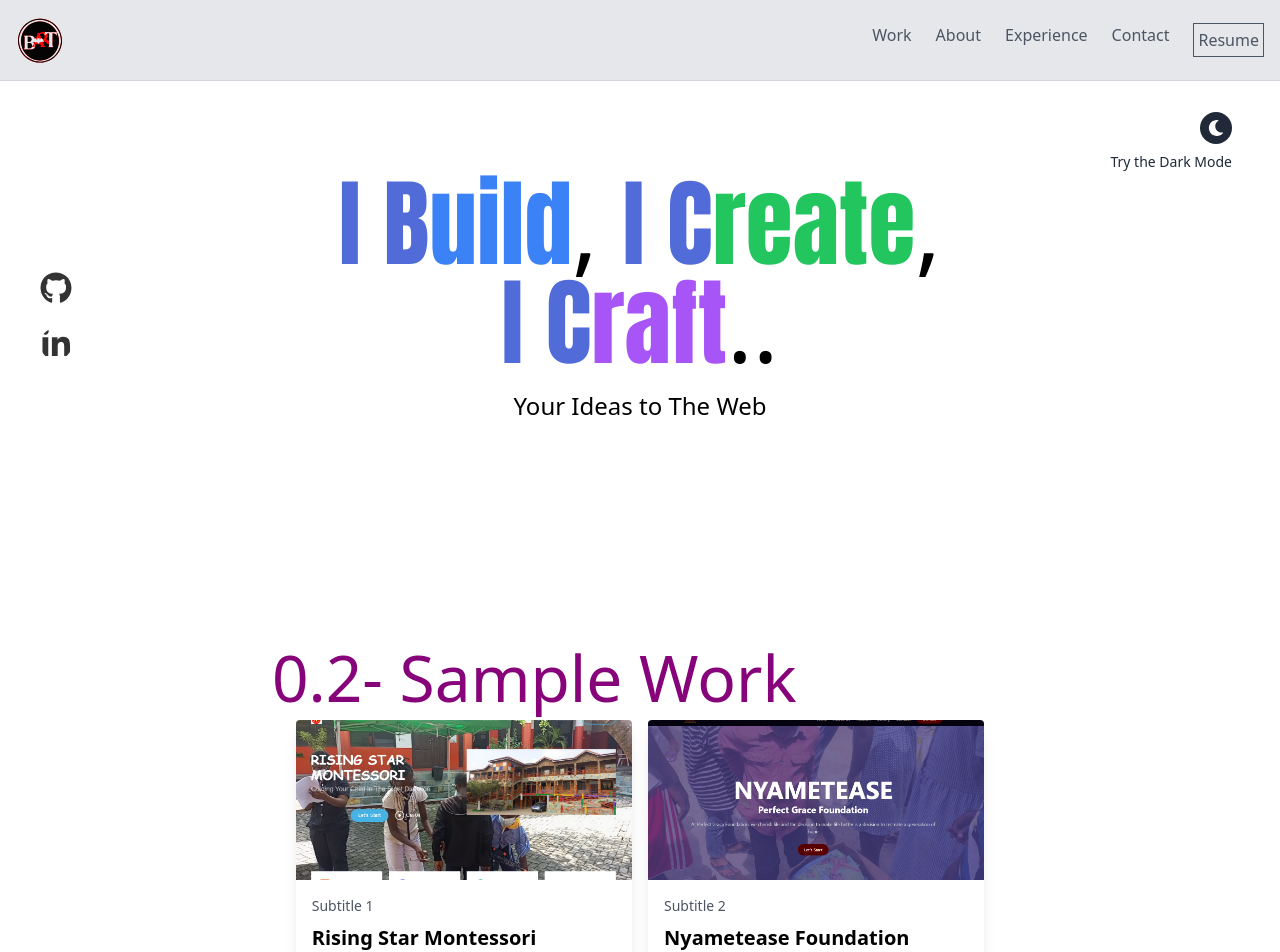
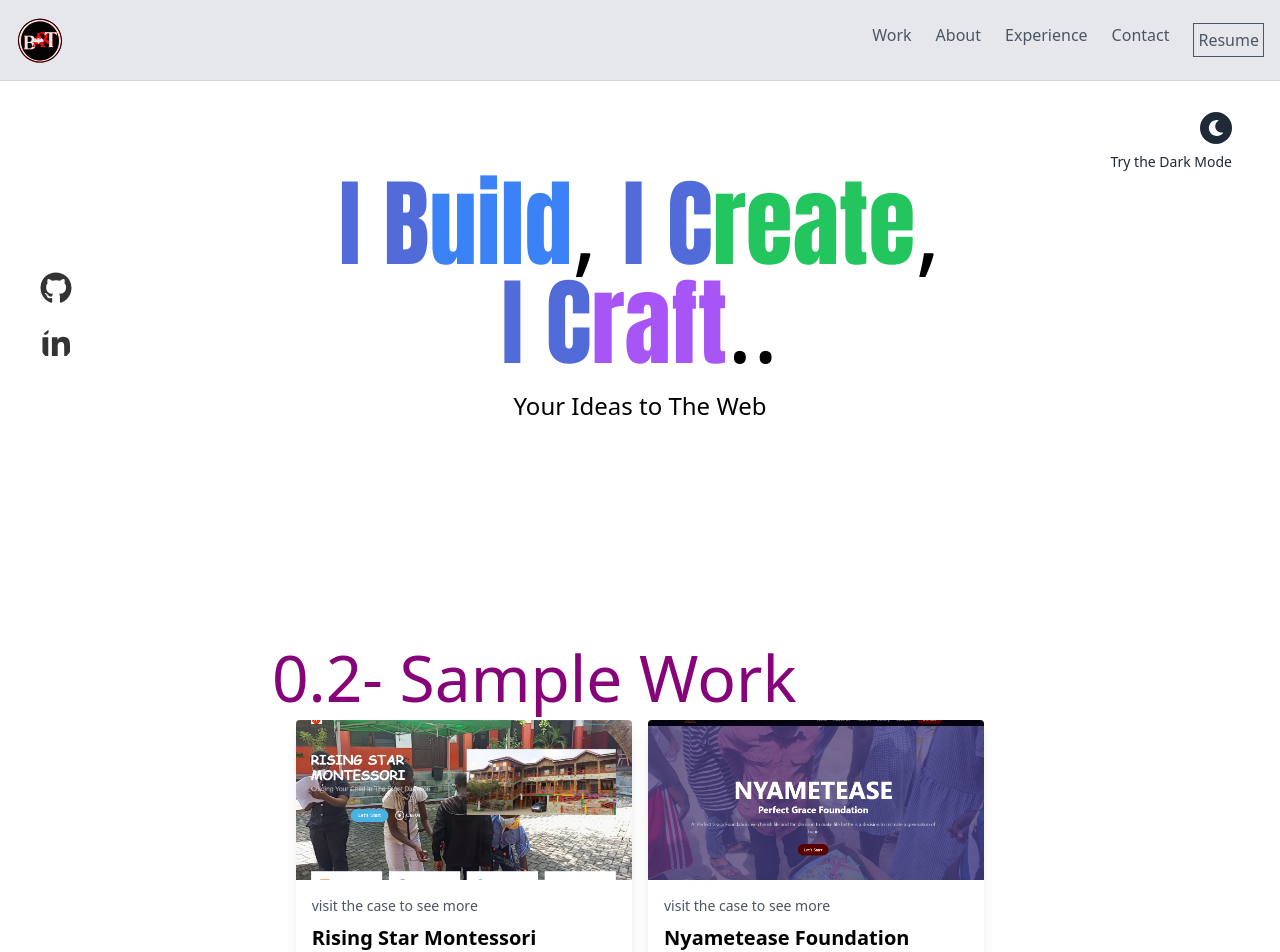
Before and after one commit to Bart-Plange/portfolioV2, a React (Vite) app: page / in a window 1280 px wide. Shown: the top 952 px of the page. Built offline with nearby package versions, Linux system fonts and the light colour scheme.

Commit message:
done without testimony section

```diff
--- a/src/components/Layout.jsx
+++ b/src/components/Layout.jsx
@@ -8,10 +8,10 @@ const Layout = ({ children, toggleDarkMode }) => {
   };
 
   return (
-    <div className="flex dark:bg-darkBackground">
+    <div className="dark:bg-darkBackground">
       {/* Conditionally render SideIcons based on screen size */}
       {!isMobileView() && <SideIcons />}
-      <div className="flex-1 relative">
+      <div>
         <Header />
         {children}
         <Footer />
--- a/src/components/Footer.jsx
+++ b/src/components/footer/Footer.jsx
@@ -1,7 +1,8 @@
-import Logo from '../assets/bartlogo.svg'
+import './footer.css';
+import Logo from '../../assets/bartlogo.svg'
 const Footer = () => {
     return (
-        <div className="bg-blue-600 border-t border-gray-300 pt-12 dark:bg-darkBackground">
+        <div className="footer bg-blue-600 border-t border-gray-300 pt-12 dark:bg-darkBackground">
             <div className="container mx-auto p-4 ">
 
             <div className='flex flex-col md:flex-row flex-between pb-4'>
--- /dev/null
+++ b/src/components/footer/footer.css
@@ -0,0 +1,10 @@
+.footer::before{
+    content: '';
+    height: 100px;
+    width: 100px;
+    top: 0;
+    left: 0;
+    background: #000;
+    border-radius: 43% 0% 59% 26% / 50% 32% 33% 35%;
+    z-index: 1;
+}
--- a/src/components/index.jsx
+++ b/src/components/index.jsx
@@ -3,7 +3,7 @@ export {default as Header} from './Header'
 export {default as Hero} from './hero/Hero'
 export {default as SideIcons} from './SideIcons'
 export {default as Layout} from './Layout'
-export {default as Footer} from './Footer'
+export {default as Footer} from './footer/Footer'
 export {default as DarkModeToggle} from './DarkModeToggle'
 export {default as Work} from './work/Work'
 export {default as About} from './about/About'
--- a/src/components/skills/Skills.jsx
+++ b/src/components/skills/Skills.jsx
@@ -114,7 +114,7 @@ const Skills = () => {
             </motion.div>
           </div>
 
-          <div className='h-24 w-96 bg-gray-500 p-4 rounded-lg text-center items-center mt-4 dark:bg-blue-950'>
+          <div className='h-32 md:w-96 bg-gray-500 p-4 rounded-lg text-center items-center mt-4 dark:bg-blue-950'>
             <p className='text-gray-200'>I have used these technologies more recently, some I am so familiar with, and some I studied them but do not use them often.</p>
           </div>
 
--- a/src/components/work/Work.jsx
+++ b/src/components/work/Work.jsx
@@ -11,7 +11,7 @@ const items = [
   {
     id: 1,
     title: "Rising Star Montessori",
-    subtitle: "Subtitle 1",
+    subtitle: "visit the case to see more",
     imageUrl: RisingStar,
     githubLink: "https://github.com/yourusername/yourrepository1",
     caseLink: "URL_TO_CASE_1",
@@ -20,7 +20,7 @@ const items = [
   {
     id: 2,
     title: "Nyametease Foundation",
-    subtitle: "Subtitle 2",
+    subtitle: "visit the case to see more",
     imageUrl: Nyametease,
     githubLink: "https://github.com/yourusername/yourrepository2",
     caseLink: "URL_TO_CASE_2",
@@ -29,7 +29,7 @@ const items = [
   {
     id: 3,
     title: "Manage Landing Page",
-    subtitle: "Subtitle 2",
+    subtitle: "visit the case to see more",
     imageUrl: Managelp,
     githubLink: "https://github.com/yourusername/yourrepository3",
     caseLink: "URL_TO_CASE_3",
@@ -38,7 +38,7 @@ const items = [
   {
     id: 4,
     title: "Better Solutions Landing Page",
-    subtitle: "Subtitle 2",
+    subtitle: "visit the case to see more",
     imageUrl: Bartwebz,
     githubLink: "https://github.com/yourusername/yourrepository4",
     caseLink: "URL_TO_CASE_4",
```
